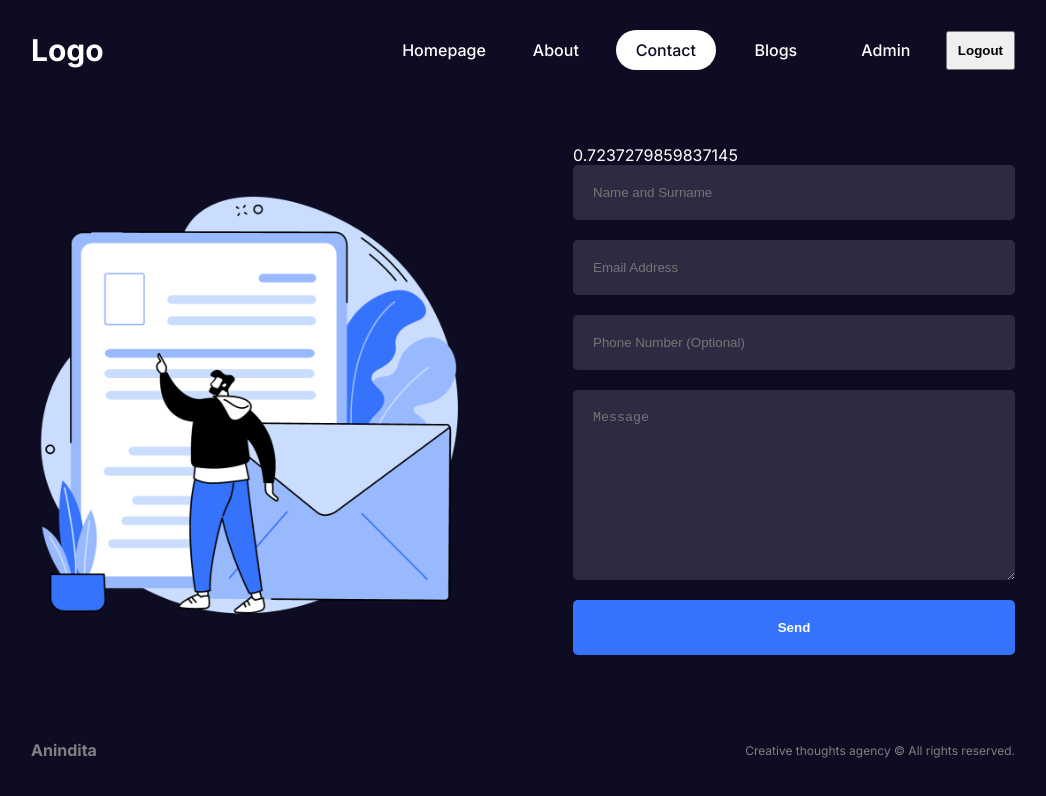
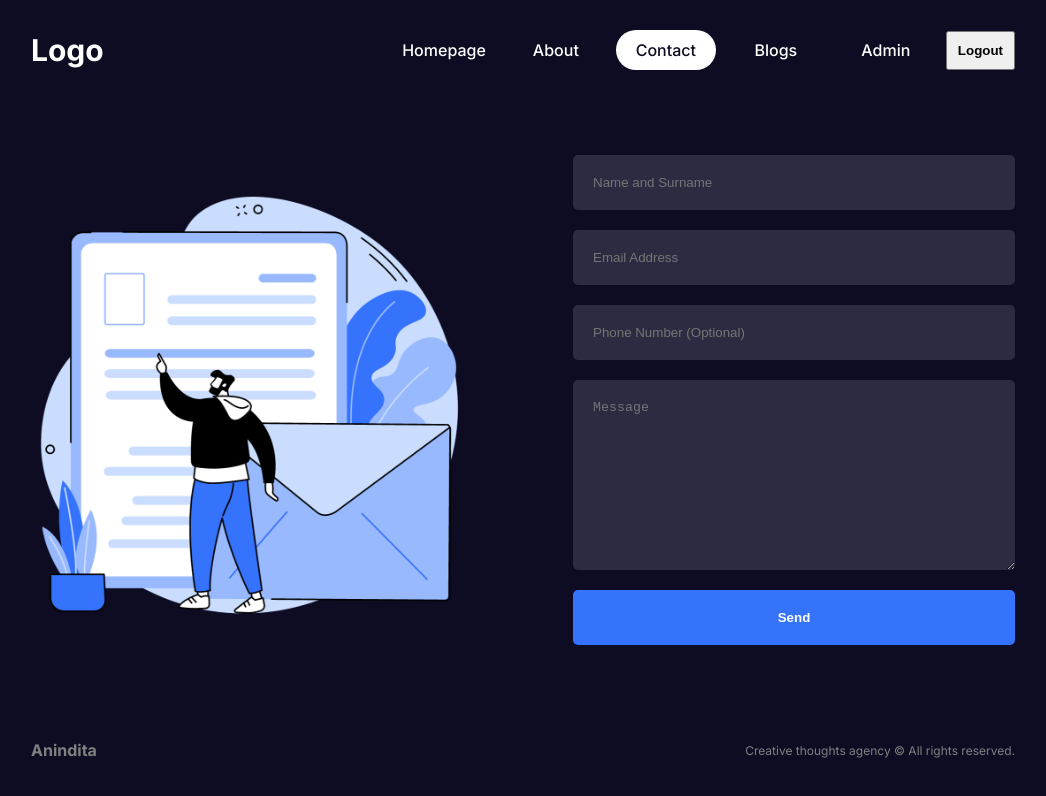
Before and after one commit to ANINDITAPRIYADARSHINI/Blog-next, a Next.js app: page /contact in a window 1280 px wide. Shown: the top 796 px of the page, without its empty margins (117-1163 px from the left). Built offline with nearby package versions, Linux system fonts and the light colour scheme.

Commit message:
SSR vs CSR

```diff
--- a/app/about/page.tsx
+++ b/app/about/page.tsx
@@ -5,6 +5,7 @@ import Image from "next/image";
 import styles from "./about.module.css";
 
 export default function AboutPage() {
+  console.log("lets check")
   const [isOptimized, setIsOptimized] = React.useState(true);
   return (
     <div className= {styles.container}>
--- /dev/null
+++ b/app/components/clientSideProviderTest.jsx
@@ -0,0 +1,9 @@
+"use client"
+
+export default function ClientSideProviderTest({children}){
+    return(
+        <>
+            {children}
+        </>
+    )
+}
--- a/app/contact/page.tsx
+++ b/app/contact/page.tsx
@@ -2,15 +2,9 @@
 import React from "react";
 import Image from "next/image";
 import styles from "./contact.module.css";
-//import dynamic from "next/dynamic";
-//import HydrationTest from "../components/hydrationTest";
 
-//const HydrationTestNoSSR = dynamic(() => import("../components/hydrationTest"), {ssr: false})
 
 export default function ContactPage() {
-  const a = Math.random();
-
-  console.log(a);
 
   const [isOptimized, setIsOptimized] = React.useState(true);
     return (
@@ -21,9 +15,7 @@ export default function ContactPage() {
         </div>
 
         <div className={styles.formContainer}>
-          <div suppressHydrationWarning>
-            {a}
-          </div>
+
 
           <form action="" className={styles.form}>
             <input type="text" placeholder="Name and Surname" />
--- a/app/layout.tsx
+++ b/app/layout.tsx
@@ -3,6 +3,7 @@ import type { Metadata } from 'next';
 import { Inter } from 'next/font/google';
 import Navbar from './components/navbar/Navbar';
 import Footer from './components/footer/Footer';
+import ClientSideProviderTest from './components/clientSideProviderTest';
 
 const inter = Inter({ subsets: ['latin'] });
 
@@ -19,11 +20,14 @@ export default function RootLayout({
   return (
     <html lang="en">
       <body className={inter.className}>
-        <div className="container">
-          <Navbar />
-        {children}
-          <Footer />
-        </div>
+        <ClientSideProviderTest>
+          <div className="container">
+            <Navbar />
+          {children}
+            <Footer />
+          </div>
+        </ClientSideProviderTest>
+
         </body>
     </html>
   );
--- a/tsconfig.json
+++ b/tsconfig.json
@@ -22,6 +22,6 @@
       "@/*": ["./*"]
     }
   },
-  "include": ["next-env.d.ts", "**/*.ts", "**/*.tsx", ".next/types/**/*.ts"],
+  "include": ["next-env.d.ts", "**/*.ts", "**/*.tsx", ".next/types/**/*.ts", "app/components/clientSideProviderTest.jsx"],
   "exclude": ["node_modules"]
 }
```
